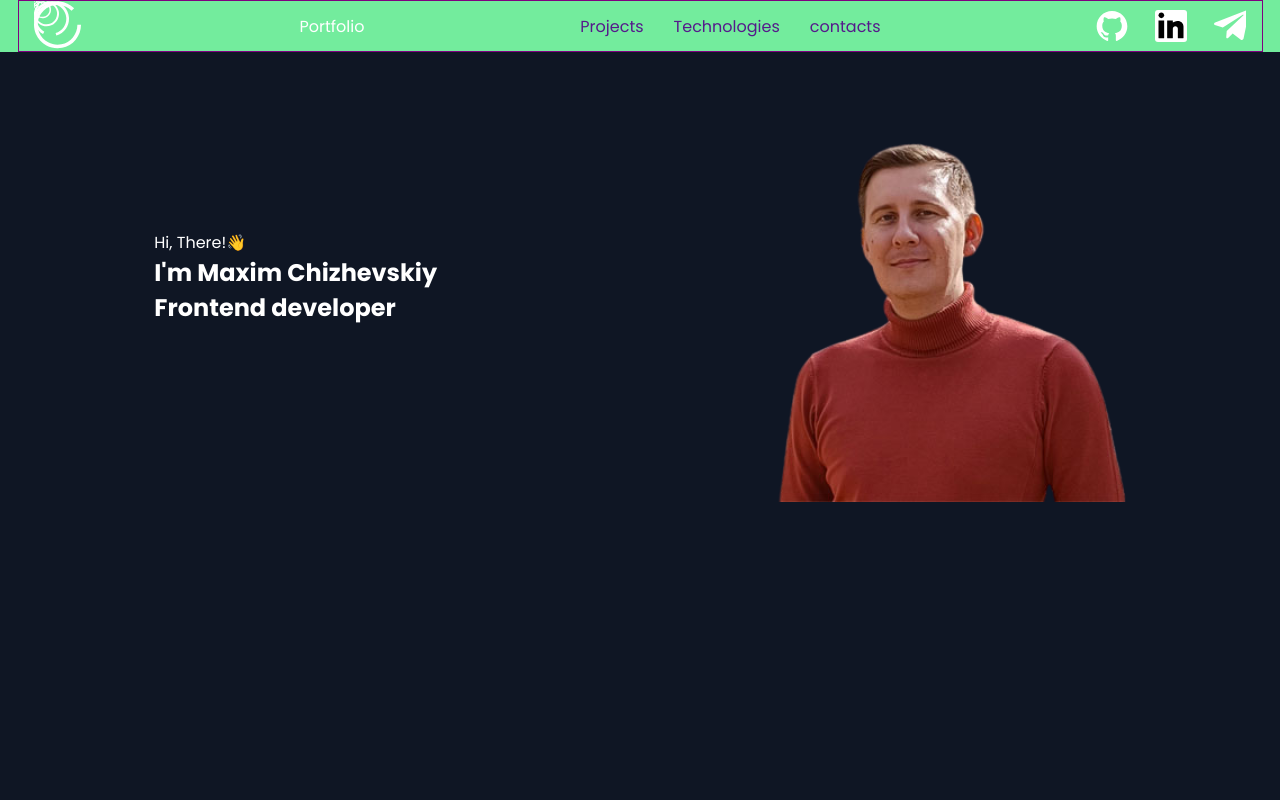
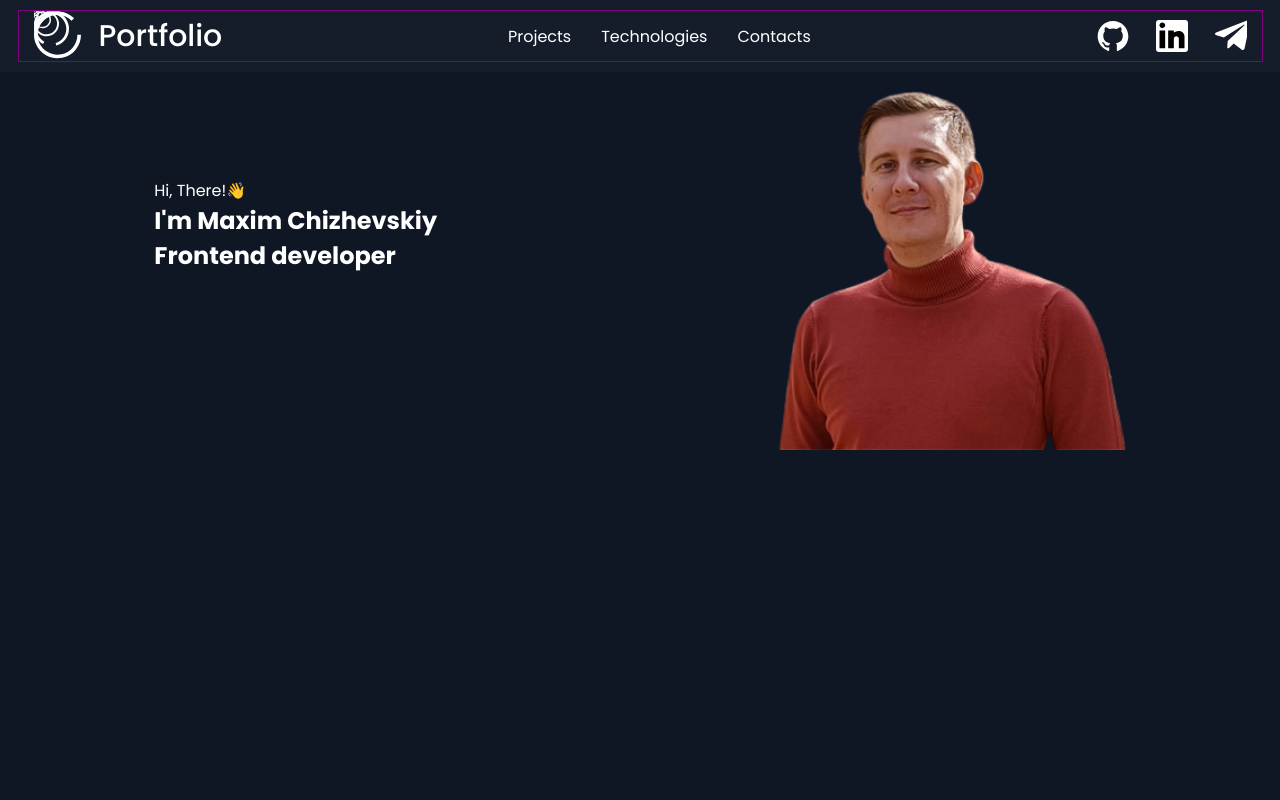
Before and after one commit to MaximChizhevskiy/my-portfolio, a React app: page / in a window 1280 px wide. Shown: the top 800 px of the page. Built offline with nearby package versions, Linux system fonts and the light colour scheme.

Commit message:
Header ver1 is ready

```diff
--- a/src/components/logo/Logo.tsx
+++ b/src/components/logo/Logo.tsx
@@ -1,10 +1,23 @@
 import React from 'react';
 import {IconLogo} from "../icons/IconLogo";
+import {FlexWrapper} from "../FlexWrapper";
+import styled from "styled-components";
 
 
 export const Logo = () => {
     return (
+        <FlexWrapper align={"center"} >
             <IconLogo IconId={"ellipse1"} IconId2={"ellipse2"} IconId3={"ellipse3"} IconId4={"ellipse4"}
-                  IconId5={"ellipse5"} IconId6={"ellipse6"} IconId7={"ellipse7"}/>
+                      IconId5={"ellipse5"} IconId6={"ellipse6"} IconId7={"ellipse7"}/>
+            <TitleLogo>Portfolio</TitleLogo>
+        </FlexWrapper>
     );
 };
+
+const TitleLogo = styled.span`
+  margin-left: 15px;
+  font-size: 30px;
+  font-style: normal;
+  font-weight: 500;
+  line-height: normal;
+`
--- a/src/layout/footer/Footer.tsx
+++ b/src/layout/footer/Footer.tsx
@@ -23,8 +23,9 @@ export const Footer = () => {
 
 const StyledFooter = styled.footer`
   height: 18vh;
-  background-color: #b94dff;
+  background-color: #0F1624;
   padding-top: 35px;
+  color: #FFF;
 
 `
 
--- a/src/layout/header/Header.tsx
+++ b/src/layout/header/Header.tsx
@@ -1,12 +1,12 @@
 import React from 'react';
 import styled from "styled-components";
 import {Logo} from "../../components/logo/Logo";
-import {Menu} from "../../components/menu/Menu";
 import {SocialsIcons} from "../../components/socialsIcons/SocialsIcons";
 import {Container} from "../../components/Container";
 import {FlexWrapper} from "../../components/FlexWrapper";
+import {HeaderMenu} from "./headerMenu/HeaderMenu";
 
-const items = ["Projects", "Technologies", "contacts"]
+const items = ["Projects", "Technologies", "Contacts"]
 
 export const Header = () => {
     return (
@@ -15,8 +15,7 @@ export const Header = () => {
                 <Container>
                     <FlexWrapper justify={"space-between"} align={"center"}>
                         <Logo/>
-                        Portfolio
-                        <Menu menuItems={items}/>
+                        <HeaderMenu menuItems={items}/>
                         <SocialsIcons/>
                     </FlexWrapper>
                 </Container>
@@ -27,8 +26,14 @@ export const Header = () => {
 
 //styles
 const StyledHeader = styled.header`
-  background-color: #73ec9d;
+  background-color: #161D2A;
   color: #FFF;
+  position: fixed;
+  padding: 10px 0px;
+  top: 0;
+  left: 0;
+  right: 0;
+  z-index: 999;
 
   ul {
     display: flex;
--- /dev/null
+++ b/src/layout/header/headerMenu/HeaderMenu.tsx
@@ -0,0 +1,87 @@
+import React from 'react';
+import styled from "styled-components";
+
+export const HeaderMenu = (props: { menuItems: Array<string> }) => {
+    return (
+        <StyledMenu>
+            <ul>
+                {props.menuItems.map((item, index) => {
+                    return <ListItem key={index}>
+                        <Link href={""}>
+                            {item}
+                            <Mask>
+                                <span>{item}</span>
+                            </Mask>
+                            <Mask>
+                                <span>{item}</span>
+                            </Mask>
+                        </Link>
+                    </ListItem>
+                })}
+            </ul>
+        </StyledMenu>
+    );
+};
+
+const StyledMenu = styled.nav`
+  ul {
+    display: flex;
+    justify-content: center;
+  }
+`
+
+const Link = styled.a`
+  font-family: 'Poppins',serif;
+  font-size: 16px;
+  color: transparent;
+`
+
+const Mask = styled.span`
+  position: absolute;
+  top: 0;
+  left: 0;
+  display: inline-block;
+  height: 50%;
+  overflow-y: hidden;
+  color: #FFF;
+
+  & + & {
+    top: 50%;
+  span {
+      display: inline-block;
+      transform: translateY(-50%);
+    }
+  }
+`
+
+const ListItem = styled.li`
+  position: relative;
+
+  &::before {
+    content: '';
+    display: inline-block;
+    height: 3px;
+    background-color: #8643DC;
+
+    position: absolute;
+    top: 50%;
+    left: -10px;
+    right: -10px;
+    z-index: 1;
+
+    transform: scale(0);
+  }
+
+  &:hover {
+    &::before{
+      transform: scale(1);
+    }
+    ${Mask} {
+      transform: skewX(12deg) translateX(5px);
+
+      & + ${Mask} {
+        transform: skewX(12deg) translateX(-5px);
+      }
+    }
+  }
+`
--- a/src/layout/section/projects/Project/Project.tsx
+++ b/src/layout/section/projects/Project/Project.tsx
@@ -22,7 +22,8 @@ export const Project = (props: WorkProjectType) => {
 };
 
 const StyledProject = styled.div`
-  background-color: lightgreen;
+  background-color: #363636;
+  color: #CCC;
   max-width: 375px;
   width: 100%;
   border-radius: 20px;
--- a/src/layout/section/projects/Projects.tsx
+++ b/src/layout/section/projects/Projects.tsx
@@ -27,5 +27,4 @@ export const Projects = () => {
 
 const StyledProjects = styled.section`
   min-height: 100vh;
-  background-color: #7878e3;
 `
--- a/src/styles/Global.styled.ts
+++ b/src/styles/Global.styled.ts
@@ -22,6 +22,7 @@ export const GlobalStyled = createGlobalStyle`
 
   a {
     text-decoration: none;
+    color: #FFF;
   }
 
   ul {
@@ -29,7 +30,7 @@ export const GlobalStyled = createGlobalStyle`
   }
 
   button {
-    background-color: unset;
+    background-color: purple;
     border: none;
   }
 
```
Also changed, not shown: src/assets/images/logo-ellipse-sprite.svg.
